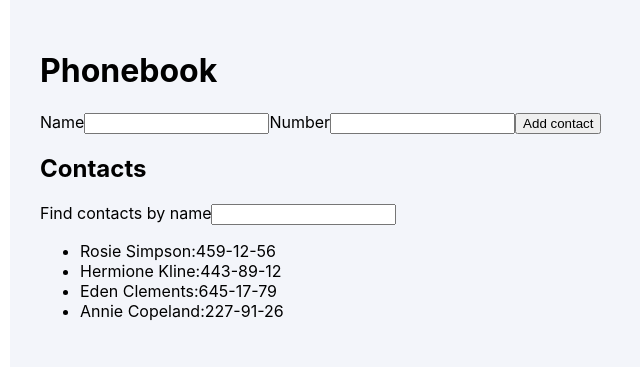
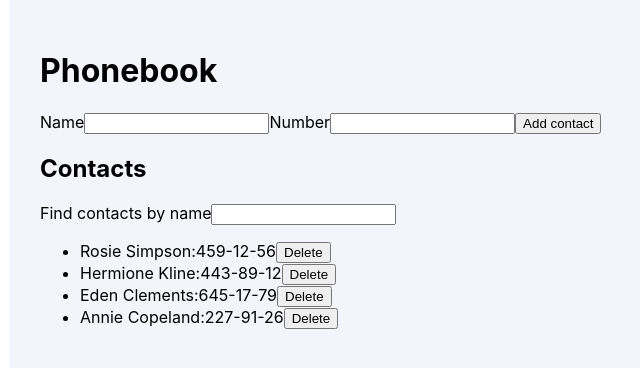
Before and after one commit to kozhushna/goit-react-hw-02-phonebook, a React (Create React App) app: page / in a window 1280 px wide. Shown: the top 368 px of the page, without its empty margins (0-640 px from the left). Built offline with nearby package versions, Linux system fonts and the light colour scheme.

Commit message:
Add delete functionality

```diff
--- a/src/components/app/App.js
+++ b/src/components/app/App.js
@@ -28,6 +28,12 @@ class App extends Component {
     }
   };
 
+  deleteContact = id => {
+    const { contacts } = this.state;
+    const filteredContacts = contacts.filter(c => c.id !== id);
+    this.setState({ contacts: filteredContacts });
+  };
+
   getVisibleContacts = () => {
     const { contacts, filter } = this.state;
     const normalizedFilter = filter.toLowerCase();
@@ -50,7 +56,10 @@ class App extends Component {
 
         <h2>Contacts</h2>
         <Filter value={filter} onChange={this.changeFilter} />
-        <ContactList contacts={this.getVisibleContacts()} />
+        <ContactList
+          contacts={this.getVisibleContacts()}
+          onDeleteContact={this.deleteContact}
+        />
       </div>
     );
   }
--- a/src/components/contactList/ContactList.js
+++ b/src/components/contactList/ContactList.js
@@ -1,11 +1,18 @@
 import ContactListItem from 'components/contactListItem';
 
-export const ContactList = ({ contacts }) => {
-  //console.log(contacts);
+export const ContactList = ({ contacts, onDeleteContact }) => {
   return (
     <ul>
       {contacts.map(({ id, name, number }) => {
-        return <ContactListItem key={id} name={name} number={number} />;
+        return (
+          <ContactListItem
+            key={id}
+            name={name}
+            number={number}
+            onDeleteContact={onDeleteContact}
+            id={id}
+          />
+        );
       })}
     </ul>
   );
--- a/src/components/contactListItem/ContactListItem.js
+++ b/src/components/contactListItem/ContactListItem.js
@@ -1,7 +1,10 @@
-const ContactListItem = ({ name, number }) => {
+const ContactListItem = ({ id, name, number, onDeleteContact }) => {
   return (
     <li>
       {name}:{number}
+      <button type="button" onClick={() => onDeleteContact(id)}>
+        Delete
+      </button>
     </li>
   );
 };
```
